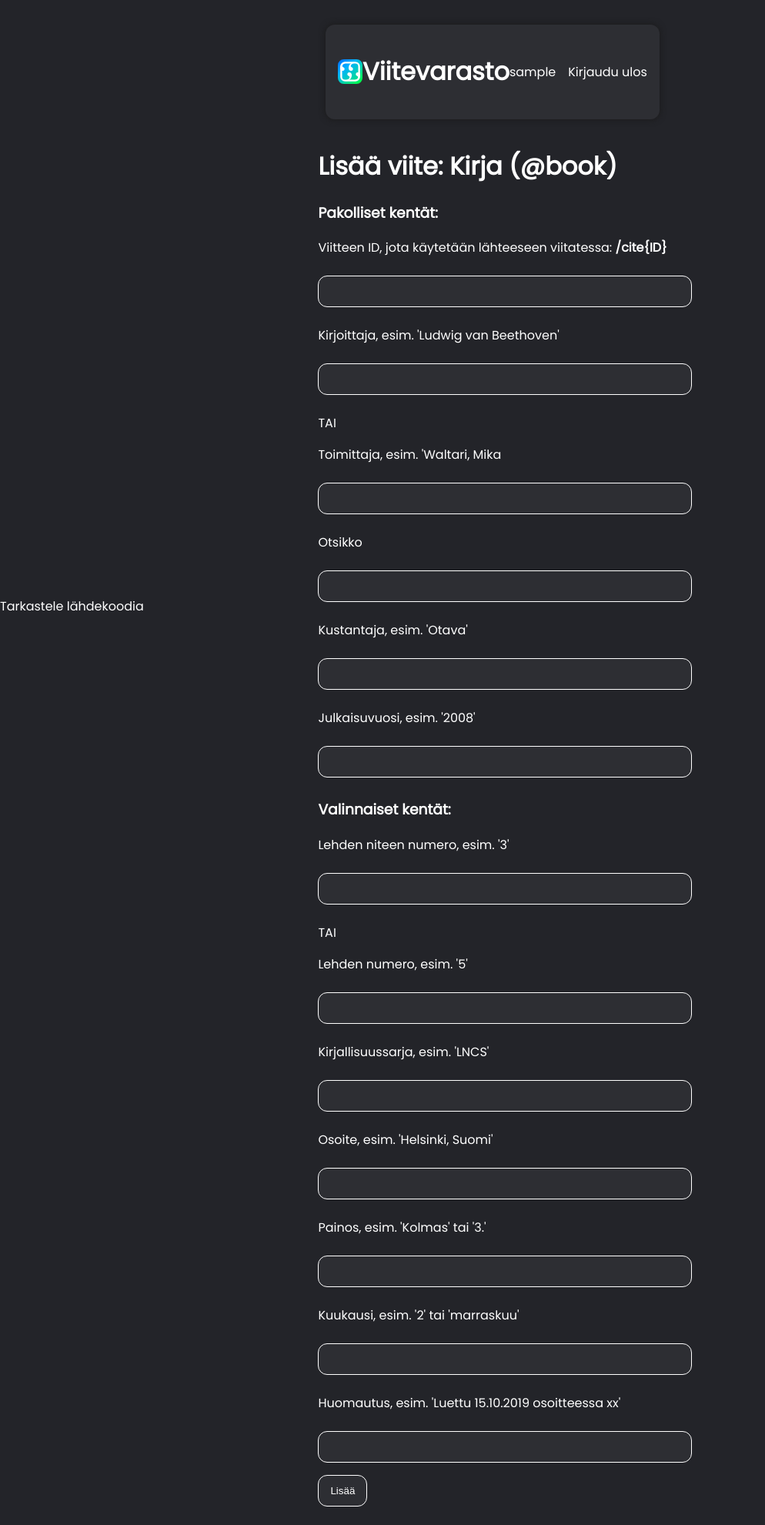
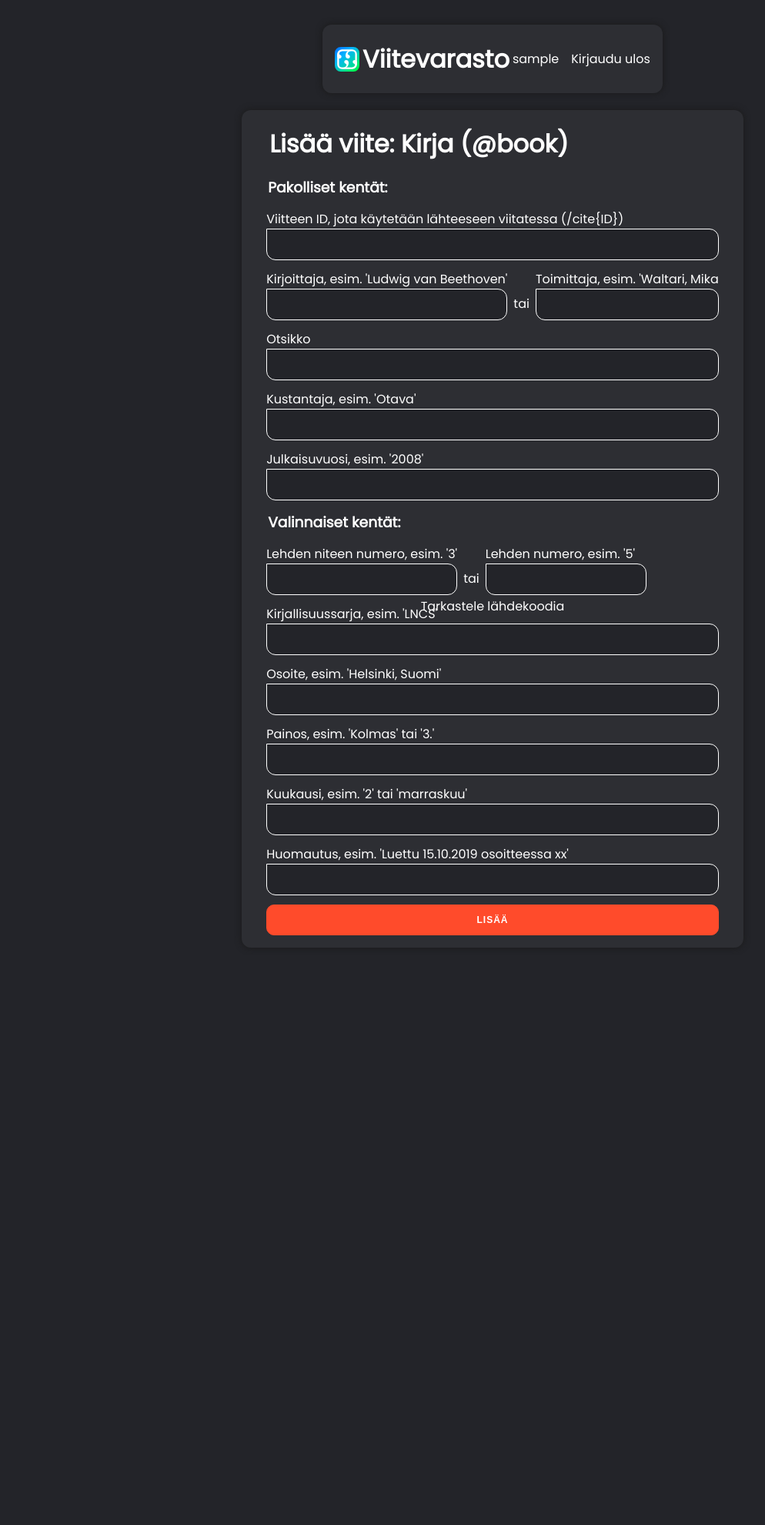
Before and after one commit to perttukangas/ohtu-mini, a Flask app: page /add/BOOK in a window 1280 px wide. Shown: the whole page at 77% size, without its empty margins (0-994 px from the left). After the commit the page ends 1215 px from the top, so only its background shows below. Run offline with Flask 2, Linux system fonts and the light colour scheme; the visitor is signed in with stand-in values (Sample User, id 1).

Commit message:
add: lots of ui fixes to login & add pages

```diff
--- a/static/css/global.css
+++ b/static/css/global.css
@@ -3,8 +3,14 @@
 }
 
 body {
+  --bg-back-hovered: #191a1d;
   --bg-back: #232429;
   --bg-front: #2d2e33;
+  --bg-highlight: #474950;
+
+  --primary: #ff4b2b;
+  --primary-hovered: #e93d1f;
+
   --shadow: #1a1a1a;
   background-color: var(--bg-back);
   font-family: "Poppins", sans-serif;
@@ -16,17 +22,29 @@ body {
   min-height: 100vh;
 }
 
+h1 {
+  margin: 4px;
+}
+h2 {
+  margin: 3px;
+}
+h3 {
+  margin: 2px;
+}
+
 footer {
-  position: fixed;
+  position: sticky;
+  margin-top: 32px;
   bottom: 0;
-  left: 0;
 }
 
 .header,
 .reference,
 .login,
 .container,
+.add-form,
 .card {
+  border-radius: 12px;
   background-color: var(--bg-front);
   box-shadow: 0px 0px 8px var(--shadow);
 }
@@ -41,7 +59,6 @@ footer {
 }
 
 .header a {
-  text-decoration: none;
   display: flex;
   align-items: center;
 }
@@ -72,31 +89,70 @@ a {
 
 button {
   border-radius: 10px;
-  border: 1px solid #ff4b2b;
-  background-color: #ff4b2b;
+  border: 1px solid var(--primary);
+  background-color: var(--primary);
   font-size: 12px;
   font-weight: bold;
   padding: 12px 45px;
   letter-spacing: 1px;
   text-transform: uppercase;
-  transition: transform 80ms ease-in;
+  transition: all 80ms ease-in;
+  width: 100%;
+}
+
+button:hover {
+  background-color: var(--primary-hovered);
 }
 
 button:active {
+  background-color: var(--primary-hovered);
   transform: scale(0.95);
 }
 
 button.ghost {
   background-color: transparent;
-  border-color: #ffffff;
+  border-color: white;
 }
 
-input {
-  background-color: var(--bg-front);
+.group {
+  display: flex;
+  flex-direction: column;
+}
+.group > input {
+  background-color: var(--bg-back);
   border: 1px solid white;
   border-radius: 12px;
+  border-top-left-radius: 0;
   padding: 12px 15px;
-  margin: 8px 0;
+  transition: background-color 0.15s ease-in-out;
+}
+
+.group > input:hover {
+  background-color: var(--bg-back-hovered);
+}
+
+.group > input:focus {
+  background-color: var(--bg-back-hovered);
+}
+
+.input-horizontal {
+  display: flex;
+  gap: 8px;
+}
+
+.input-horizontal > span {
+  transform: translateY(48%);
+}
+
+.add-form {
+  display: flex;
+  flex-direction: column;
+  gap: 12px;
+  padding: 16px 32px;
+}
+
+.error-message {
+  color: var(--primary);
 }
 
 /* Poppins -fonttimäärittelyt */
--- a/templates/add.html
+++ b/templates/add.html
@@ -1,38 +1,65 @@
 {% extends "layout.html" %} {% block content %} {% if session.user_id %}
-<h2 style="color: red" ;>{{ message }}</h2>
-<h1>Lisää viite: {{ type[1] }}</h1>
-
-<form action="/add" method="POST">
+<form class="add-form" action="/add" method="POST">
+  <h1>Lisää viite: {{ type[1] }}</h1>
   <h3>Pakolliset kentät:</h3>
-  <p>Viitteen ID, jota käytetään lähteeseen viitatessa: <b>/cite{ID}</b></p>
-  <input type="text" name="reference_id" style="width: 100%" />
+  <div class="group">
+    <label>
+      Viitteen ID, jota käytetään lähteeseen viitatessa (/cite{ID})
+    </label>
+    <input type="text" name="reference_id" />
+  </div>
 
   {% for req in required %} {% if req[0]|length == 2 %}
 
-  <p>{{ req[0][1] }}</p>
-  <input type="text" name="{{ req[0][0] }}" style="width: 100%" />
-  <p>TAI</p>
-  <p>{{ req[1][1] }}</p>
-  <input type="text" name="{{ req[1][0] }}" style="width: 100%" />
+  <div class="input-horizontal">
+    <div class="group">
+      <label> {{ req[0][1] }} </label>
+      <input type="text" name="{{ req[0][0] }}" />
+    </div>
+
+    <span>tai</span>
+
+    <div class="group">
+      <label>{{ req[1][1] }}</label>
+      <input type="text" name="{{ req[1][0] }}" />
+    </div>
+  </div>
+
   {% else %}
-  <p>{{ req[1] }}</p>
-  <input type="text" name="{{ req[0] }}" style="width: 100%" />
+  <div class="group">
+    <label> {{ req[1] }} </label>
+    <input type="text" name="{{ req[0] }}" />
+  </div>
+
   {% endif %} {% endfor %}
 
   <h3>Valinnaiset kentät:</h3>
   {% for opt in optional %} {% if opt[0]|length == 2 %}
-  <p>{{ opt[0][1] }}</p>
-  <input type="text" name="{{ opt[0][0] }}" style="width: 100%" />
-  <p>TAI</p>
-  <p>{{ opt[1][1] }}</p>
-  <input type="text" name="{{ opt[1][0] }}" style="width: 100%" />
+  <div class="input-horizontal">
+    <div class="group">
+      <label> {{ opt[0][1] }} </label>
+      <input type="text" name="{{ opt[0][0] }}" />
+    </div>
+
+    <span>tai</span>
+
+    <div class="group">
+      <label> {{ opt[1][1] }} </label>
+      <input type="text" name="{{ opt[1][0] }}" />
+    </div>
+  </div>
+
   {% else %}
-  <p>{{ opt[1] }}</p>
-  <input type="text" name="{{ opt[0] }}" style="width: 100%" />
+  <div class="group">
+    <label> {{ opt[1] }} </label>
+    <input type="text" name="{{ opt[0] }}" />
+  </div>
+
   {% endif %} {% endfor %}
 
-  <input type="submit" value="Lisää" />
+  <button>Lisää</button>
   <input type="hidden" name="reference_name" value="{{ type[0] }}" />
   <input type="hidden" name="csrf_token" value="{{ session.csrf_token }}" />
 </form>
+
 {% endif %} {% endblock %}
--- a/templates/layout.html
+++ b/templates/layout.html
@@ -48,78 +48,81 @@
     <div class="container" id="container">
       <!-- Kirjautuminen -->
       <div class="sign-in-container">
-        <h2 style="color: red">{{ message }}</h2>
-        <form action="/login" method="post">
-          <h1>Kirjautuminen</h1>
-          <input placeholder="Käyttäjänimi" type="text" name="username" />
-          <input placeholder="Salasana" type="password" name="password" />
+        <h1 id="toLoginForm">Kirjautuminen</h1>
+        <form class="sign-in-form" action="/login" method="post">
+          <div class="group">
+            <label>Käyttäjänimi</label>
+            <input type="text" name="username" />
+          </div>
+
+          <div class="group">
+            <label>Salasana</label>
+            <input type="password" name="password" />
+          </div>
+
           <button>Kirjaudu</button>
         </form>
       </div>
       <!-- Rekisteröityminen -->
       <div class="sign-up-container">
-        <h2 style="color: red">{{ message }}</h2>
-        <form action="/register" method="POST">
-          <h1>Rekisteröityminen</h1>
-          <input
-            type="text"
-            placeholder="Käyttäjänimi"
-            name="username"
-            minlength="3"
-            maxlength="20"
-          />
+        <h1 id="toRegisterForm">Rekisteröityminen</h1>
+        <form class="sign-up-form" action="/register" method="POST">
+          <div class="group">
+            <label>Käyttäjänimi</label>
+            <input type="text" name="username" minlength="3" maxlength="20" />
+          </div>
+
+          <div class="group">
+            <label>Salasana</label>
             <input
               type="password"
-            placeholder="Salasana"
               name="password1"
               minlength="8"
               maxlength="30"
             />
+          </div>
+
+          <div class="group">
+            <label>Salasana uudestaan</label>
             <input
               type="password"
-            placeholder="Salasana uudestaan"
               name="password2"
               minlength="8"
               maxlength="30"
             />
+          </div>
+
           <button>Rekisteröidy</button>
         </form>
-      </div>
-
-      <!-- Overlay (se värikäs osa) -->
-      <div class="overlay-container">
-        <div class="overlay">
-          <div class="overlay-panel overlay-left">
-            <h1>Welcome Back!</h1>
-            <p>
-              To keep connected with us please login with your personal info
-            </p>
-            <button class="ghost" id="signIn">Sign In</button>
-          </div>
-          <div class="overlay-panel overlay-right">
-            <h1>Hello, Friend!</h1>
-            <p>Enter your personal details and start journey with us</p>
-            <button class="ghost" id="signUp">Sign Up</button>
-          </div>
-        </div>
       </div>
     </div>
 
     <script>
-      const signUpButton = document.getElementById("signUp");
-      const signInButton = document.getElementById("signIn");
+      const login = document.getElementById("toLoginForm");
+      const register = document.getElementById("toRegisterForm");
+
+      login.addEventListener("click", openLogin);
+      register.addEventListener("click", openRegister);
+
+      function openLogin() {
         const container = document.getElementById("container");
+        if (container.classList.contains("sign-up-active")) {
+          container.classList.remove("sign-up-active");
+        }
+      }
 
-      signUpButton.addEventListener("click", () => {
-        container.classList.add("right-panel-active");
-      });
-
-      signInButton.addEventListener("click", () => {
-        container.classList.remove("right-panel-active");
-      });
+      function openRegister() {
+        const container = document.getElementById("container");
+        if (!container.classList.contains("sign-up-active")) {
+          container.classList.add("sign-up-active");
+        }
+      }
     </script>
 
     {% endif %}
+
+    <!-- Virheviestit -->
+    <h2 class="error-message">{{ message }}</h2>
 
     <main>{% block content %}{% endblock %}</main>
     <footer>
```
Also changed, not shown: static/css/login.css (+41 -59 lines), templates/addbib.html (+2 -8 lines). Lines whose indentation alone changed are shown as unchanged.
